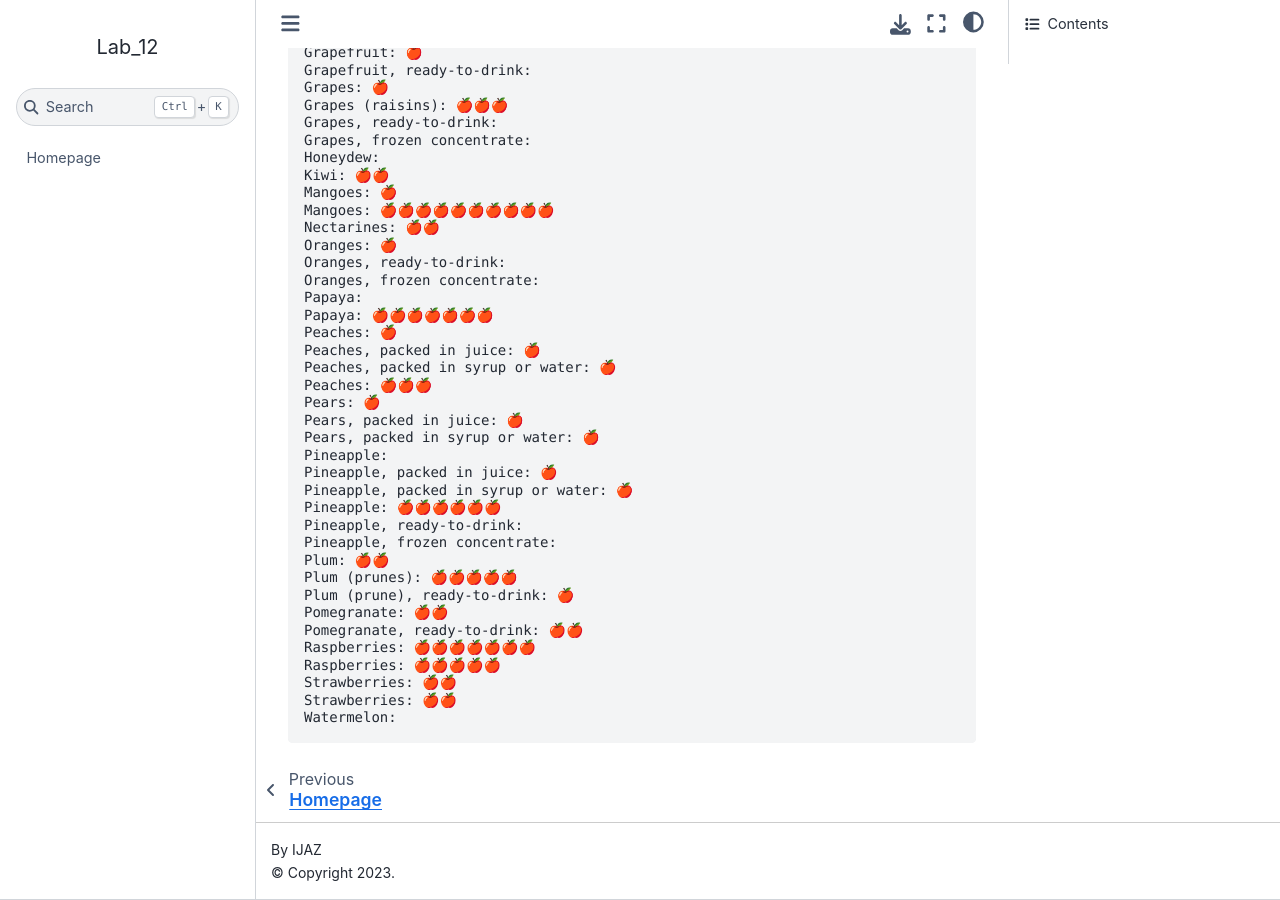
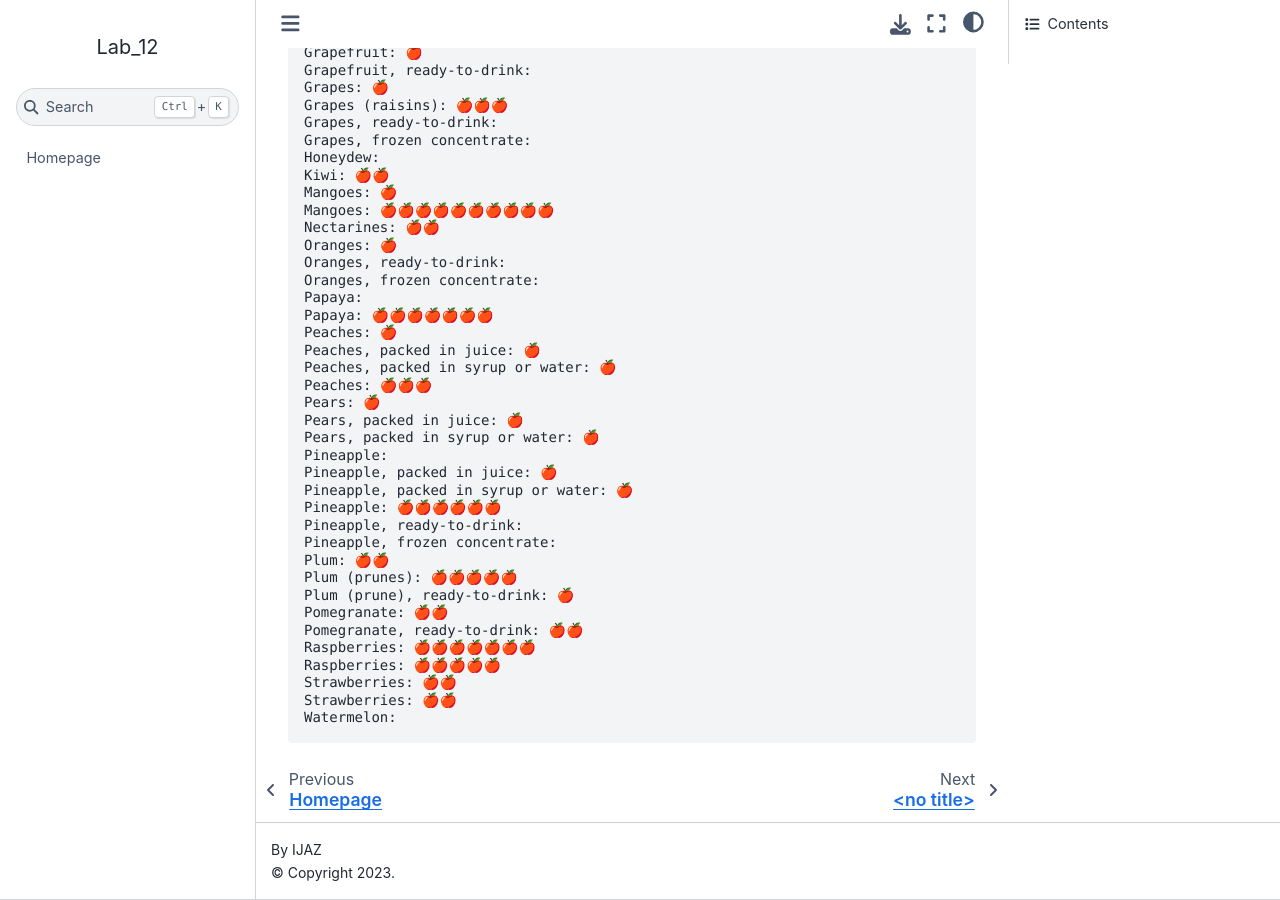
Before and after one commit to ijaz-sipa/computing-in-context, a Jupyter Book: the page built from Project1.ipynb, in a window 1280 px wide and 900 px high, scrolled down 4426 px. Built offline with Jupyter Book 1.0.4 settings and Sphinx 7.4.7 and the Sphinx Book theme 1.1.4, drawn with Linux system fonts in a browser that asks for light colours; pages that are not in the unit, such as notebooks, are missing from menus; comment, search, counter and statistics services are not loaded.

```diff
--- a/_toc.yml
+++ b/_toc.yml
@@ -3,4 +3,4 @@ root: index
 chapters:
 - file: Project1
 - file: Project_2
-- file: Project_3
+- file: project_3
```
